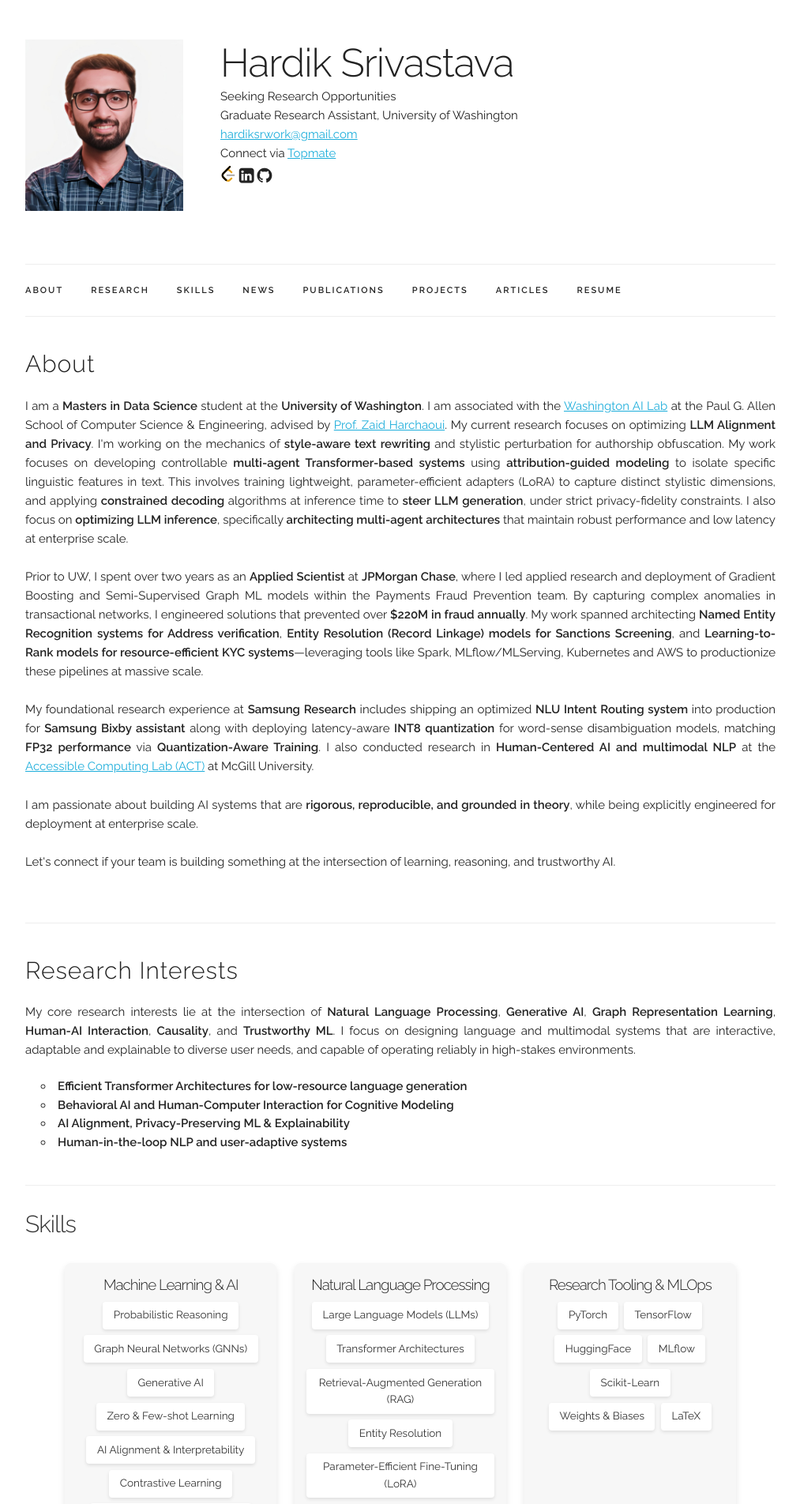
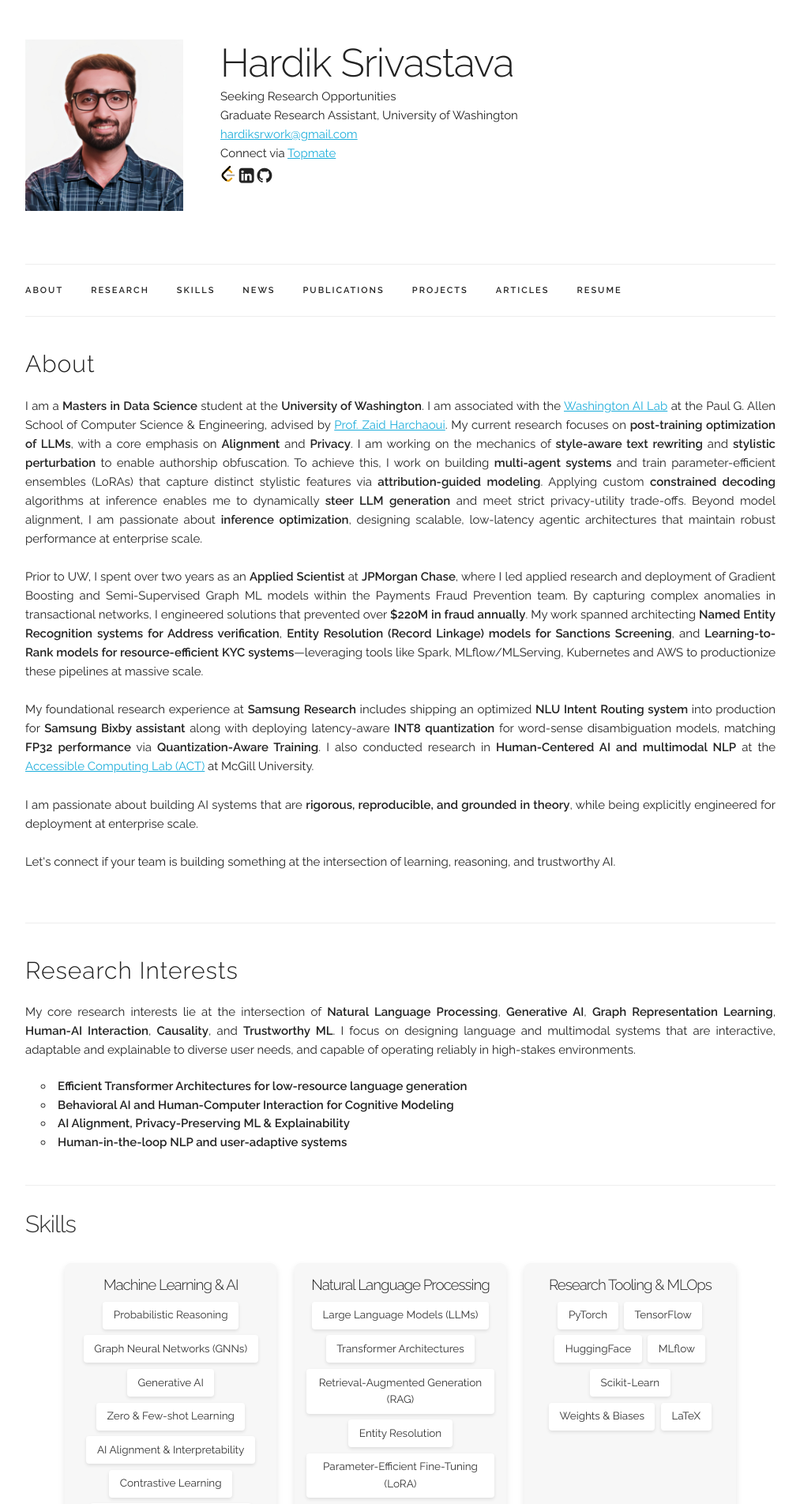
Before and after one commit to thisishardik/thisishardik.github.io, a Jekyll site: the page built from index.html, in a window 1280 px wide. Shown: the top 1904 px of the page at 79% size, without its empty margins (133-1146 px from the left). Built offline with Jekyll 4.4.1, drawn with Linux system fonts in a browser that asks for light colours; a style sheet for code colours, icons or effects is not loaded.

Commit message:
feat: update research description

```diff
--- a/index.html
+++ b/index.html
@@ -7,7 +7,7 @@ title: Home
 <div class="docs-section" id="about">
   <h4>About</h4>
   <p align="justify">
-    I am a <b>Masters in Data Science</b> student at the <b>University of Washington</b>. I am associated with the <a href="https://wail.uw.edu", target="_blank">Washington AI Lab</a> at the Paul G. Allen School of Computer Science & Engineering, advised by <a href="https://sites.google.com/uw.edu/zaid-harchaoui/", target="_blank">Prof. Zaid Harchaoui</a>. My current research focuses on optimizing <b>LLM Alignment and Privacy</b>. I'm working on the mechanics of <b>style-aware text rewriting</b> and </b>stylistic perturbation</b> for </b>authorship obfuscation</b>. My work focuses on developing controllable <b>multi-agent Transformer-based systems</b> using <b>attribution-guided modeling</b> to isolate specific linguistic features in text. This involves training lightweight, parameter-efficient adapters (LoRA) to capture distinct stylistic dimensions, and applying <b>constrained decoding</b> algorithms at inference time to <b>steer LLM generation</b>, under strict privacy-fidelity constraints. I also focus on <b>optimizing LLM inference</b>, specifically <b>architecting multi-agent architectures</b> that maintain robust performance and low latency at enterprise scale.
+    I am a <b>Masters in Data Science</b> student at the <b>University of Washington</b>. I am associated with the <a href="https://wail.uw.edu", target="_blank">Washington AI Lab</a> at the Paul G. Allen School of Computer Science & Engineering, advised by <a href="https://sites.google.com/uw.edu/zaid-harchaoui/", target="_blank">Prof. Zaid Harchaoui</a>. My current research focuses on <b>post-training optimization of LLMs</b>, with a core emphasis on <b>Alignment</b> and <b>Privacy</b>. I am working on the mechanics of <b>style-aware text rewriting</b> and <b>stylistic perturbation</b> to enable authorship obfuscation. To achieve this, I work on building <b>multi-agent systems</b> and train parameter-efficient ensembles (LoRAs) that capture distinct stylistic features via <b>attribution-guided modeling</b>. Applying custom <b>constrained decoding</b> algorithms at inference enables me to dynamically <b>steer LLM generation</b> and meet strict privacy-utility trade-offs. Beyond model alignment, I am passionate about <b>inference optimization</b>, designing scalable, low-latency agentic architectures that maintain robust performance at enterprise scale.
     <br><br>
     Prior to UW, I spent over two years as an <b>Applied Scientist</b> at <b>JPMorgan Chase</b>, where I led applied research and deployment of Gradient Boosting and Semi-Supervised Graph ML models within the Payments Fraud Prevention team. By capturing complex anomalies in transactional networks, I engineered solutions that prevented over <b>$220M in fraud annually</b>. My work spanned architecting <b>Named Entity Recognition systems for Address verification</b>, <b>Entity Resolution (Record Linkage) models for Sanctions Screening</b>, and <b>Learning-to-Rank models for resource-efficient KYC systems</b>—leveraging tools like Spark, MLflow/MLServing, Kubernetes and AWS to productionize these pipelines at massive scale.
     <br><br>
```
Also changed, not shown: 2 other files.
